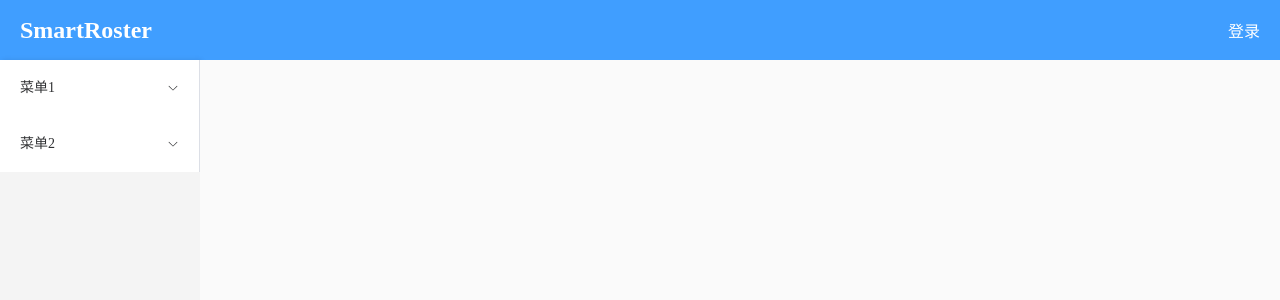
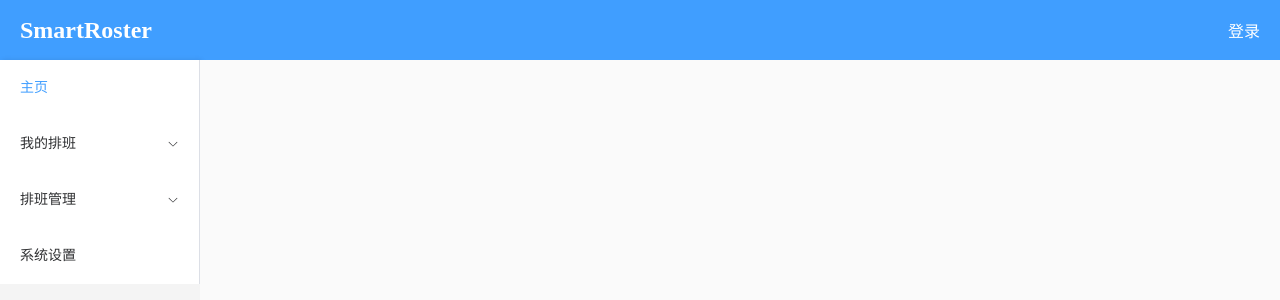
Before and after one commit to zzy-repo/SmartRoster, a Vue app: page / in a window 1280 px wide. Shown: the top 300 px of the page. Built offline with nearby package versions, Linux system fonts and the light colour scheme.

Commit message:
uodate:sidebar

```diff
--- a/src/client/components/Layout.vue
+++ b/src/client/components/Layout.vue
@@ -7,19 +7,29 @@ const activeMenu = ref('1');
 const menuItems = [
   {
     id: '1',
-    label: '菜单1',
+    label: '主页',
+    children: []
+  },
+  {
+    id: '2',
+    label: '我的排班',
     children: [
-      { id: '1-1', label: '子菜单1-1' },
-      { id: '1-2', label: '子菜单1-2' }
+      { id: '2-1', label: '意向申报' },
+      { id: '2-2', label: '排班日历' }
     ]
   },
   {
-    id: '2',
-    label: '菜单2',
+    id: '3',
+    label: '排班管理',
     children: [
-      { id: '2-1', label: '子菜单2-1' },
-      { id: '2-2', label: '子菜单2-2' }
+      { id: '3-1', label: '流程管理' },
+      { id: '3-2', label: '分组管理' }
     ]
+  },
+  {
+    id: '4',
+    label: '系统设置',
+    children: []
   }
 ];
 </script>
--- a/src/client/components/SideMenu.vue
+++ b/src/client/components/SideMenu.vue
@@ -23,14 +23,20 @@ const activeMenu = ref(props.defaultActive);
     mode="vertical"
   >
     <template v-for="item in menuItems" :key="item.id">
-      <el-sub-menu :index="item.id">
+      <!-- 有子菜单时渲染 el-sub-menu -->
+      <el-sub-menu v-if="item.children?.length" :index="item.id">
         <template #title>
           <span>{{ item.label }}</span>
         </template>
-        <template v-for="child in item.children" :key="child.id">
-          <el-menu-item :index="child.id">{{ child.label }}</el-menu-item>
-        </template>
+        <el-menu-item v-for="child in item.children" :key="child.id" :index="child.id">
+          {{ child.label }}
+        </el-menu-item>
       </el-sub-menu>
+
+      <!-- 没有子菜单时直接渲染可点击的菜单项 -->
+      <el-menu-item v-else :index="item.id">
+        <span>{{ item.label }}</span>
+      </el-menu-item>
     </template>
   </el-menu>
 </template>
```
